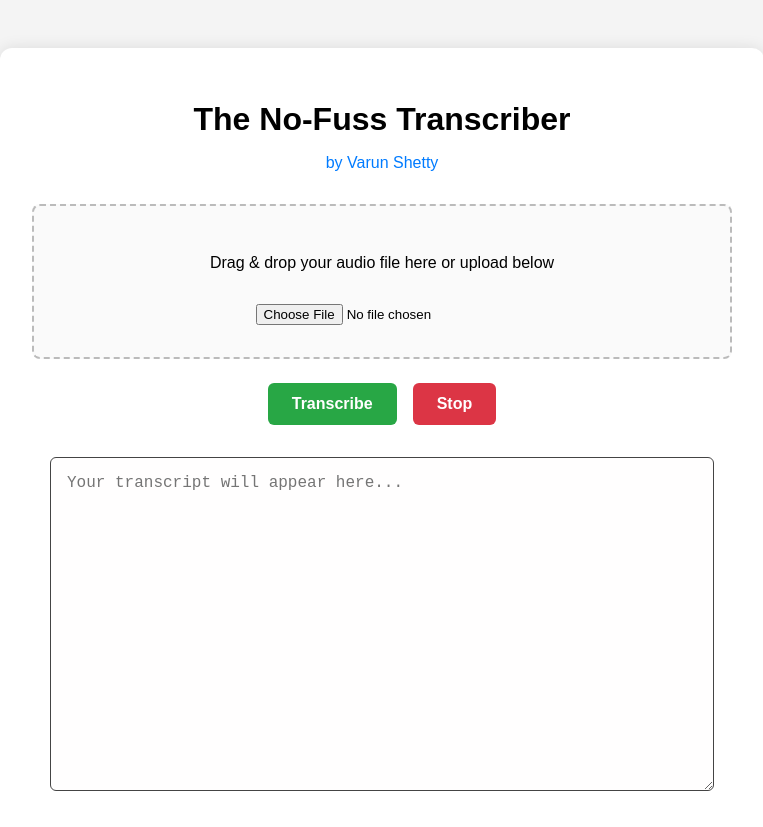
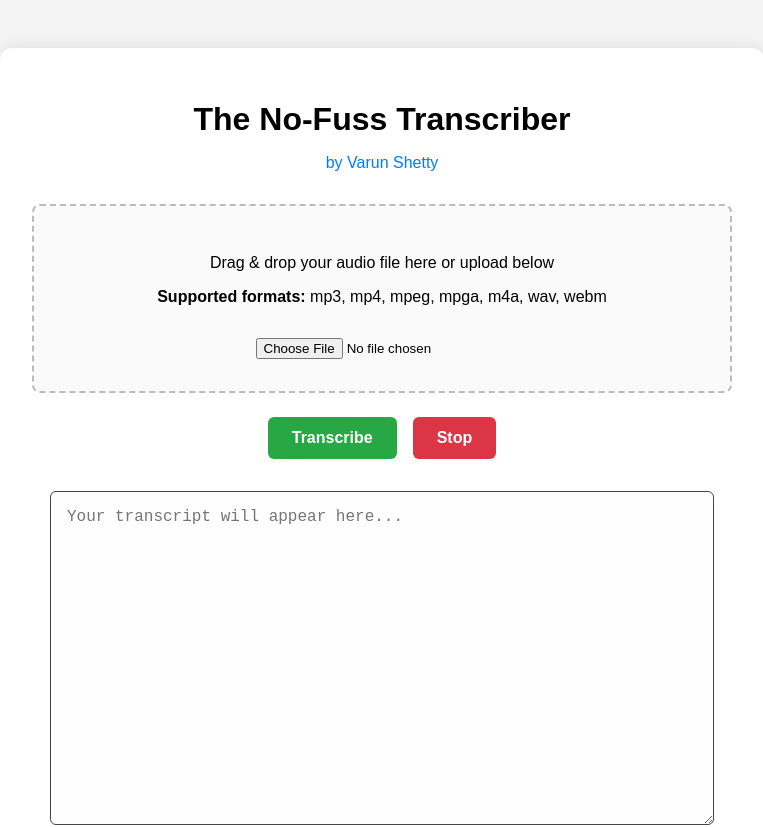
Before and after one commit to varunshetty2893/nofuss-frontend, a React (Create React App) app: page / in a window 1280 px wide. Shown: the top 827 px of the page, without its empty margins (258-1021 px from the left). Built offline with nearby package versions, Linux system fonts and the light colour scheme.

Commit message:
Update App.js
file types

```diff
--- a/src/App.js
+++ b/src/App.js
@@ -127,6 +127,9 @@ const App = () => {
         onDragOver={handleDragOver}
       >
         <p>Drag & drop your audio file here or upload below</p>
+        <p className="supported-formats">
+            <strong>Supported formats:</strong> mp3, mp4, mpeg, mpga, m4a, wav, webm
+        </p>
         <input type="file" onChange={handleFileChange} />
       </div>
 
```
